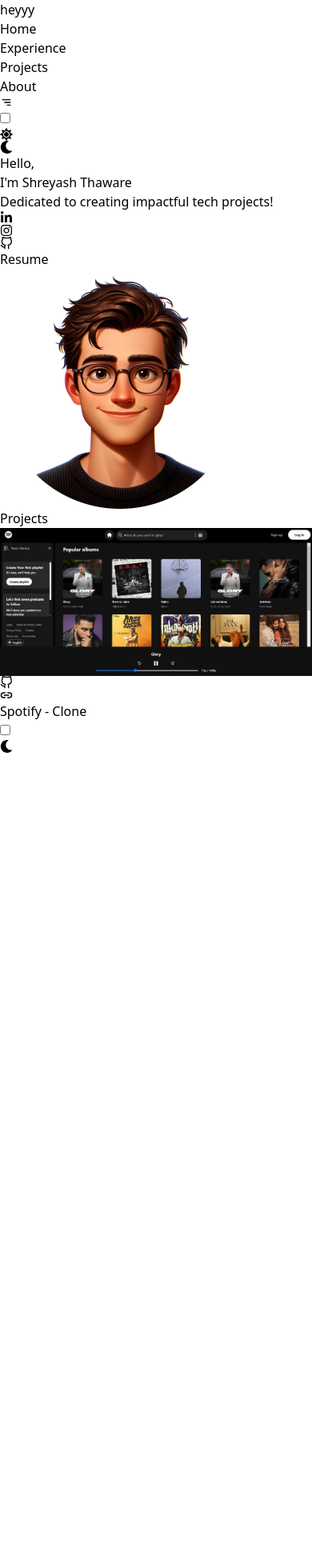
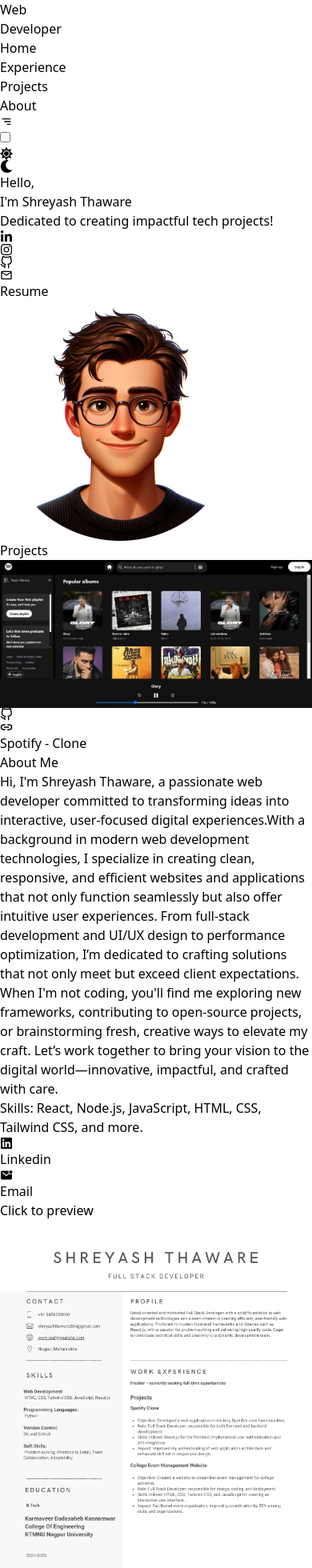
Before and after one commit to Shreyashthaware2003/Portfolioo, a React (Vite) app: page / in a window 390 px wide. Shown: the top 1960 px of the page at 80% size. Before the commit the page ends 941 px from the top, so only its background shows below. Built offline with nearby package versions, Linux system fonts and the light colour scheme.

Commit message:
till about everything is completed and set

```diff
--- a/src/component/Portfolio.jsx
+++ b/src/component/Portfolio.jsx
@@ -1,4 +1,4 @@
-import React, { useState , useEffect } from 'react';
+import React, { useState, useEffect } from 'react';
 import { FaSun, FaMoon } from 'react-icons/fa';
 import { BiMenuAltRight } from "react-icons/bi";
 import { IoClose } from "react-icons/io5";
@@ -6,12 +6,35 @@
 import { IoLink } from "react-icons/io5";
 import { FaLinkedinIn } from "react-icons/fa";
 import { FaInstagram } from "react-icons/fa";
+import { MdMailOutline } from "react-icons/md";
+import { IoMailUnread } from "react-icons/io5";
+import { FaLinkedin } from "react-icons/fa6";
 
 function Portfolio() {
     const [color, setColor] = useState(false);
     const [menuOpen, setMenuOpen] = useState(false);
+    const [activeSection, setActiveSection] = useState('home');
     const [currentPage, setCurrentPage] = useState(1);
     const [itemsPerPage, setItemsPerPage] = useState(3);
+    const [isOpen, setIsOpen] = useState(false);
+    const [selectedImage, setSelectedImage] = useState(null);
+
+
+
+    useEffect(() => {
+        const handleScroll = () => {
+            const sections = ['home', 'experience', 'projects', 'about'];
+            for (const section of sections) {
+                const element = document.getElementById(section);
+                if (element && window.scrollY >= element.offsetTop - 160) {
+                    setActiveSection(section);
+                }
+            }
+        };
+
+        window.addEventListener('scroll', handleScroll);
+        return () => window.removeEventListener('scroll', handleScroll);
+    }, []);
 
     useEffect(() => {
         const updateItemsPerPage = () => {
@@ -22,6 +45,8 @@
         window.addEventListener('resize', updateItemsPerPage);
         return () => window.removeEventListener('resize', updateItemsPerPage);
     }, []);
+
+
 
     const project = [
         {
@@ -82,6 +107,17 @@
         setCurrentPage((prevPage) => (prevPage > 1 ? prevPage - 1 : prevPage));
     };
 
+    // Modal functionality
+    const handleImageClick = () => {
+        setSelectedImage('/Resume.png'); // Set the image source for the modal
+        setIsOpen(true); // Open the modal
+    };
+
+    const closeModal = () => {
+        setIsOpen(false); // Close the modal
+        setSelectedImage(null); // Clear the selected image
+    };
+
     return (
         <>
             <div className={`${color ? 'bg-black' : 'bg-white'} py-4 px-4`}>
@@ -89,15 +125,34 @@
 
                     {/* Fixed Navbar */}
                     <nav className={`fixed top-0 left-0 w-full py-4 z-50 ${color ? 'bg-black' : 'bg-white'} px-6`}>
-                        <div className={`mx-auto max-w-7xl flex justify-between items-center px-6 h-14 md:h-24 rounded-md ${color ? 'bg-[#1c1e1e]' : 'bg-white shadow-lg'}`}>
-                            <a href='#' className={`${color ? 'text-white' : 'text-black'} text-sm font-semibold`}>heyyy</a>
+                        <div className={`mx-auto max-w-7xl flex justify-between items-center px-6 h-14 md:h-24 rounded-md ${color ? 'bg-[#111212]' : 'bg-white shadow-lg'}`}>
+                            <a href='#' className={`${color ? 'text-white' : 'text-black'} text-base md:text-2xl font-bold tracking-wider`}>Web <br /> Developer</a>
                             <ul className={`hidden md:flex justify-center items-center gap-2 text-sm font-semibold shadow-lg py-2 px-2 rounded-md ${color ? 'bg-[#0e0f0f]' : 'bg-white'}`}>
-                                <li className={`px-4 py-2 ${color ? 'hover:bg-[#67fd67] hover:text-black text-white' : 'hover:bg-blue-600 hover:text-white'} rounded-md cursor-pointer`}>Home</li>
-                                <li className={`px-4 py-2 ${color ? 'hover:bg-[#67fd67] hover:text-black text-white' : 'hover:bg-blue-600 hover:text-white'} rounded-md cursor-pointer`}>Experience</li>
-                                <li className={`px-4 py-2 ${color ? 'hover:bg-[#67fd67] hover:text-black text-white' : 'hover:bg-blue-600 hover:text-white'} rounded-md cursor-pointer`}>Projects</li>
-                                <li className={`px-4 py-2 ${color ? 'hover:bg-[#67fd67] hover:text-black text-white' : 'hover:bg-blue-600 hover:text-white'} rounded-md cursor-pointer`}>About</li>
+                                <a href="#home">
+                                    <li className={`px-4 py-2 ${activeSection === 'home' ? (color ? 'bg-[#67fd67] text-black' : 'bg-blue-500 text-white') : (color ? 'hover:bg-[#67fd67] hover:text-black text-white' : 'hover:bg-blue-600 hover:text-white')} rounded-md cursor-pointer`}>
+                                        Home
+                                    </li>
+                                </a>
+
+                                <a href="#experience">
+                                    <li className={`px-4 py-2 ${activeSection === 'experience' ? (color ? 'bg-[#67fd67] text-black' : 'bg-blue-500 text-white') : (color ? 'hover:bg-[#67fd67] hover:text-black text-white' : 'hover:bg-blue-600 hover:text-white')} rounded-md cursor-pointer`}>
+                                        Experience
+                                    </li>
+                                </a>
+
+                                <a href="#projects">
+                                    <li className={`px-4 py-2 ${activeSection === 'projects' ? (color ? 'bg-[#67fd67] text-black' : 'bg-blue-500 text-white') : (color ? 'hover:bg-[#67fd67] hover:text-black text-white' : 'hover:bg-blue-600 hover:text-white')} rounded-md cursor-pointer`}>
+                                        Projects
+                                    </li>
+                                </a>
+
+                                <a href="#about">
+                                    <li className={`px-4 py-2 ${activeSection === 'about' ? (color ? 'bg-[#67fd67] text-black' : 'bg-blue-500 text-white') : (color ? 'hover:bg-[#67fd67] hover:text-black text-white' : 'hover:bg-blue-600 hover:text-white')} rounded-md cursor-pointer`}>
+                                        About
+                                    </li>
+                                </a>
+
                             </ul>
-
                             {/* Mobile menu toggle */}
                             <div className='md:hidden flex items-center'>
                                 {menuOpen ? (
@@ -114,10 +169,18 @@
                             </div>
                             {menuOpen && (
                                 <ul className={`absolute top-20 right-4 shadow-lg rounded-md text-sm font-semibold py-4 px-6 flex flex-col gap-2 ${color ? 'bg-[#1c1e1e] text-white' : 'text-black bg-white'} z-50`}>
-                                    <li className='cursor-pointer'>Home</li>
-                                    <li className='cursor-pointer'>Experience</li>
-                                    <li className='cursor-pointer'>Projects</li>
-                                    <li className='cursor-pointer'>About</li>
+                                    <li className={`px-4 py-2 ${color ? 'hover:bg-[#67fd67] hover:text-black text-white' : 'hover:bg-blue-600 hover:text-white'} rounded-md cursor-pointer`}>
+                                        <a href="#home">Home</a>
+                                    </li>
+                                    <li className={`px-4 py-2 ${color ? 'hover:bg-[#67fd67] hover:text-black text-white' : 'hover:bg-blue-600 hover:text-white'} rounded-md cursor-pointer`}>
+                                        <a href="#experience">Experience</a>
+                                    </li>
+                                    <li className={`px-4 py-2 ${color ? 'hover:bg-[#67fd67] hover:text-black text-white' : 'hover:bg-blue-600 hover:text-white'} rounded-md cursor-pointer`}>
+                                        <a href="#projects">Projects</a>
+                                    </li>
+                                    <li className={`px-4 py-2 ${color ? 'hover:bg-[#67fd67] hover:text-black text-white' : 'hover:bg-blue-600 hover:text-white'} rounded-md cursor-pointer`}>
+                                        <a href="#about">About</a>
+                                    </li>
                                 </ul>
                             )}
 
@@ -141,9 +204,9 @@
                     </nav>
 
                     {/* Main Content */}
-                    <div className='py-24 flex flex-col  items-center'>
+                    <div className={`py-24 flex flex-col  items-center ${color ? 'bg-[#111212]' : 'bg-white shadow-lg'}`}>
                         {/* <h1 className={`${color ? 'text-white' : 'text-black'} text-4xl font-bold text-center`}>My Portfolio</h1> */}
-                        <div className={`grid md:grid-cols-2 md:w-[900px]  md:gap-0 justify-center items-center tracking-wide py-4 md:py-20 ${color ? 'text-white' : 'text-black'}`}>
+                        <div id='home' className={`grid md:grid-cols-2 md:w-[900px]  md:gap-0 justify-center items-center tracking-wide py-4 md:py-20 ${color ? 'text-white' : 'text-black'}`}>
                             <div className=' text-sm md:text-base font-semibold px-6 md:py-24 md:px-24 order-2 md:order-1 flex flex-col md:text-start md:w-[600px]'>
                                 <h2 className='text-2xl font-bold py-2 flex justify-center md:block'>Hello,<br className='md:hidden' />  I'm Shreyash Thaware</h2>
                                 <p className='px-5 md:px-0'>Dedicated to creating impactful tech projects!</p>
@@ -151,9 +214,10 @@
                                     <a href="" className={`w-8 h-8 rounded-full shadow-lg bg-gray-100 text-lg hover:bg-blue-600 hover:text-white hover:scale-125 duration-300 flex justify-center items-center ${color ? 'text-black border border-gray-400' : ''} `}><FaLinkedinIn /></a>
                                     <a href="" className={`w-8 h-8 rounded-full shadow-lg bg-gray-100 text-lg hover:bg-pink-600 hover:text-white hover:scale-125 duration-300 flex justify-center items-center ${color ? 'text-black border border-gray-400' : ''}`}><FaInstagram className='font-bold' /></a>
                                     <a href="" className={`w-8 h-8 rounded-full shadow-lg bg-gray-100 text-lg hover:bg-black hover:text-white hover:scale-125 duration-300 flex justify-center items-center ${color ? 'text-black border border-gray-400' : ''}`}><FiGithub /></a>
+                                    <a href="" className={`w-8 h-8 rounded-full shadow-lg bg-gray-100 text-lg hover:bg-yellow-500 hover:text-white hover:scale-125 duration-300 flex justify-center items-center ${color ? 'text-black border border-gray-400' : ''}`}><MdMailOutline /></a>
                                 </div>
                                 <a href="/Resume1.pdf" download="Shreyash_Thaware_Resume.pdf" className='px-5 md:px-0'>
-                                    <button className={`bg-blue-600  font-bold text-xl w-[126px] h-[46px] rounded-2xl shadow-md shadow-gray-500 hover:scale-105 duration-200 ${color ? 'bg-[#67fd67] text-black' : 'text-white'} `}>
+                                    <button className={` font-bold text-xl w-[126px] h-[46px] rounded-2xl shadow-md shadow-gray-500 hover:scale-105 duration-200 ${color ? 'bg-[#67fd67] text-black' : 'bg-blue-600 text-white'} `}>
                                         Resume
                                     </button>
                                 </a>
@@ -164,11 +228,11 @@
                         </div>
 
                         {/* Projects Section with Pagination */}
-                        <div className='text-center py-8'>
+                        <div id='projects' className='py-16'>
                             <div className='flex justify-center items-center gap-6 py-8  md:px-10'>
-                                <div className='line-before h-[1.5px] w-full bg-slate-300 '></div>
+                                <div className='line-before h-[1.6px] w-full bg-slate-300 '></div>
                                 <h2 className={`text-2xl font-bold uppercase ${color ? 'text-white' : ''}`}>Projects</h2>
-                                <div className='line-after h-[1.5px] w-full bg-slate-300 '></div>
+                                <div className='line-after h-[1.6px] w-full bg-slate-300 '></div>
                             </div>
                             <div className='flex flex-wrap justify-center gap-4 py-4'>
                                 {currentProjects.map((item, index) => (
@@ -185,19 +249,87 @@
                                 ))}
                             </div>
                             <div className='flex justify-center mt-4 gap-2'>
-                                {/* <button onClick={goToPreviousPage} disabled={currentPage === 1} className={`cursor-pointer  w-4 h-4 bg-gray-300 rounded-full ${color ? 'bg-gray-300' : 'bg-blue-500 shadow-lg border-2 border-black'} `}></button>
-                                <span className='text-sm'>{currentPage} / {totalPages}</span>
-                                <button onClick={goToNextPage} disabled={currentPage === totalPages} className={`cursor-pointer  w-4 h-4 bg-gray-300 rounded-full ${color ? 'bg-red-500' : 'bg-black shadow-lg border-2 border-black'} `}></button>
-                                 */}
                                 {Array.from({ length: totalPages }, (_, index) => (
                                     <div
                                         key={index}
-                                        className={`w-4 h-4 rounded-full cursor-pointer ${index + 1 === currentPage ? 'bg-blue-500' : 'bg-gray-300'}`}
+                                        className={`w-4 h-4 rounded-full cursor-pointer ${index + 1 === currentPage
+                                            ? color ? 'bg-green-500' : 'bg-blue-500' : 'bg-gray-300'
+                                            }`}
                                         onClick={() => setCurrentPage(index + 1)}
                                     ></div>
                                 ))}
                             </div>
                         </div>
+
+
+                        {/* About Section */}
+                        <div id='about' className='py-16 w-full'>
+                            <div className='flex justify-center items-center gap-6 py-8 md:px-20'>
+                                <div className='line-before h-[1.6px] w-full bg-slate-300 '></div>
+                                <h2 className={`text-2xl font-bold uppercase text-nowrap ${color ? 'text-white' : ''}`}>About Me</h2>
+                                <div className='line-after h-[1.6px] w-full bg-slate-300 '></div>
+                            </div>
+                            <div className='flex flex-col md:flex-row justify-center gap-20 px-4 md:px-32 py-16'>
+                                <div className='md:w-[500px]'>
+                                    <p className={`font-semibold ${color ? 'text-white' : ''}`}>
+                                        Hi, I'm <span className={`text-lg tracking-wider ${color ? 'text-green-500' : 'text-blue-600'}`}>Shreyash Thaware,</span> a passionate web developer committed to transforming ideas into interactive, user-focused digital experiences.With a background in modern web development technologies, I specialize in creating clean, responsive, and efficient websites and applications that not only function seamlessly but also offer intuitive user experiences.
+                                        From full-stack development and UI/UX design to performance optimization, I’m dedicated to crafting solutions that not only meet but exceed client expectations.
+                                        When I'm not coding, you'll find me exploring new frameworks, contributing to open-source projects, or brainstorming fresh, creative ways to elevate my craft. Let’s work together to bring your vision to the digital world—innovative, impactful, and crafted with care.
+                                        <br />
+                                        <div className='py-2'>Skills: React, Node.js, JavaScript, HTML, CSS, Tailwind CSS, and more.</div>
+                                    </p>
+                                    <div className='flex gap-3 my-4'>
+                                        <a href='' className='py-2 px-8 rounded-md font-semibold tracking-wide text-white bg-blue-600 flex justify-center items-center gap-1 hover:scale-105 duration-150'><FaLinkedin />Linkedin</a>
+                                        <a href='' className='py-2 px-8 rounded-md font-semibold tracking-wide text-white bg-red-600 flex justify-center items-center gap-1 hover:scale-105 duration-150'><IoMailUnread />Email</a>
+                                    </div>
+                                </div>
+
+                                <div className='flex justify-center'>
+                                    <div className='w-[270px] bg-red-50 rounded-md border-2 border-gray-400'>
+                                        <div className='bg-black rounded-t-md py-6 flex items-center gap-1 px-4 '>
+                                            <span className='rounded-full w-3 h-3 bg-red-500 '></span>
+                                            <span className='rounded-full w-3 h-3 bg-yellow-500'></span>
+                                            <span className='rounded-full w-3 h-3 bg-green-500'></span>
+                                            <div className='text-white text-xs font-semibold tracking-wider flex w-[200px]  justify-end'>
+                                                <span>Click to preview</span>
+                                            </div>
+                                        </div>
+                                        <div className=' relative'>
+                                            <img
+                                                src="/Resume.png"
+                                                alt="Resume"
+                                                className='rounded-b-md object-cover cursor-pointer w-96 '
+                                                onClick={handleImageClick} // Add onClick event to open modal
+                                            />
+                                            <a href="/Resume1.pdf" download="Shreyash_Thaware_Resume.pdf" className='px-5 md:px-0 absolute bottom-5 left-14 md:left-[75px]'>
+                                                <button className={` font-bold text-xs w-[126px] h-[46px] rounded-2xl shadow-md shadow-gray-500 hover:scale-105 duration-200 ${color ? 'bg-[#67fd67] text-black' : 'bg-blue-600 text-white'} `}>
+                                                    Download Resume
+                                                </button>
+                                            </a>
+                                        </div>
+                                    </div>
+                                </div>
+                            </div>
+                        </div>
+
+                        {/* Modal for Resume Image */}
+                        {isOpen && (
+                            <a className="fixed inset-0 bg-black bg-opacity-50 flex justify-center items-center z-50" target='_blank'>
+                                <div className="relative">
+                                    <img src={selectedImage} alt="Resume" className="w-[360px] md:w-[500px]" />
+                                    <button
+                                        onClick={closeModal}
+                                        className="absolute top-4 right-4 bg-white rounded-full p-2 text-black"
+                                    >
+                                        <IoClose />
+                                    </button>
+
+                                </div>
+                            </a>
+                        )}
+
+
+
                         {/* Mobile Toggle Switch at the Bottom */}
                         <div className='md:hidden fixed bottom-10 right-10 flex justify-center py-2'>
                             <label className="relative inline-flex items-center cursor-pointer">
@@ -218,7 +350,7 @@
                         </div>
                     </div>
                 </div>
-            </div>
+            </div >
         </>
     );
 }
```
Also changed, not shown: public/Resume.png (added).
